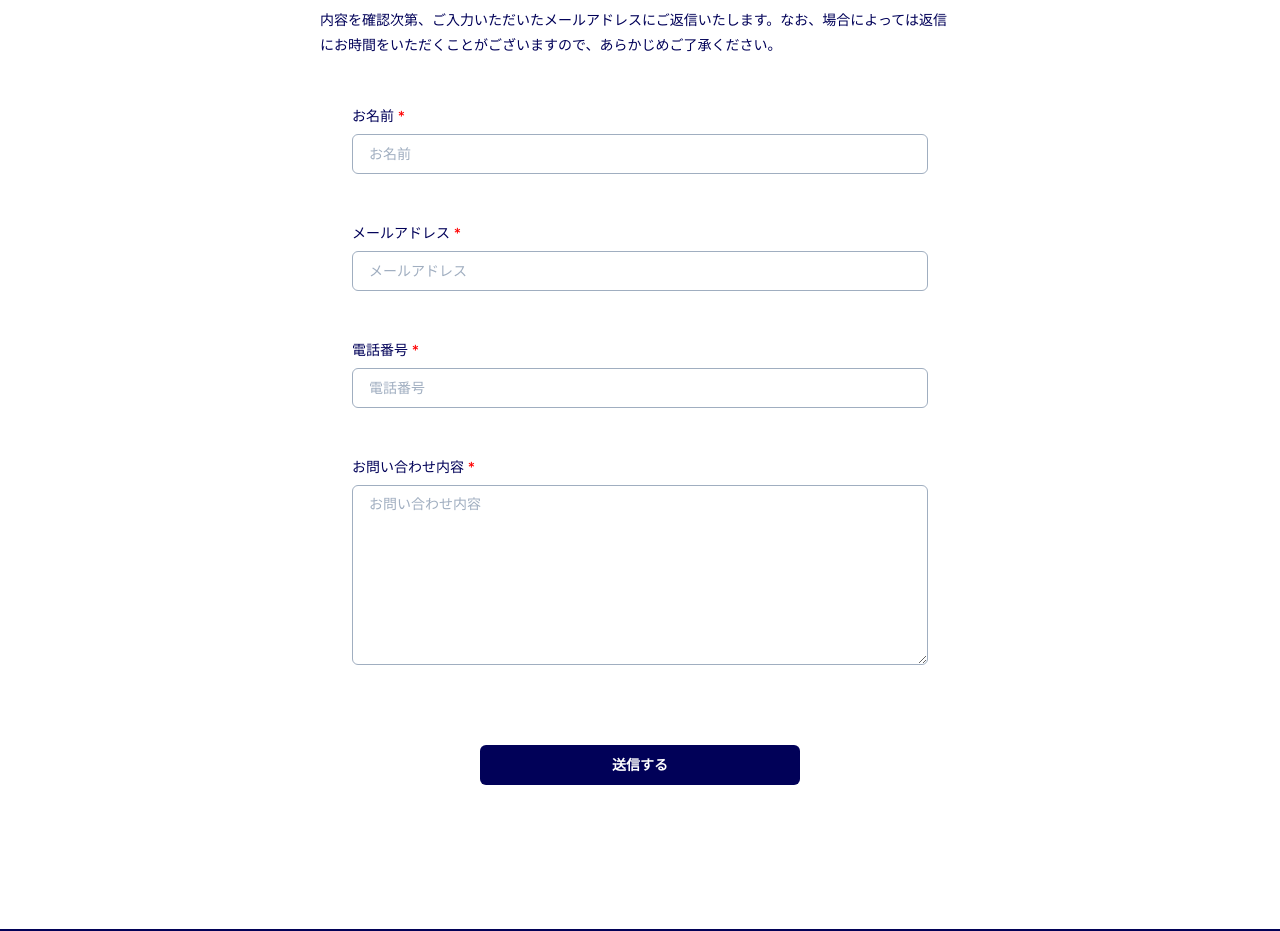
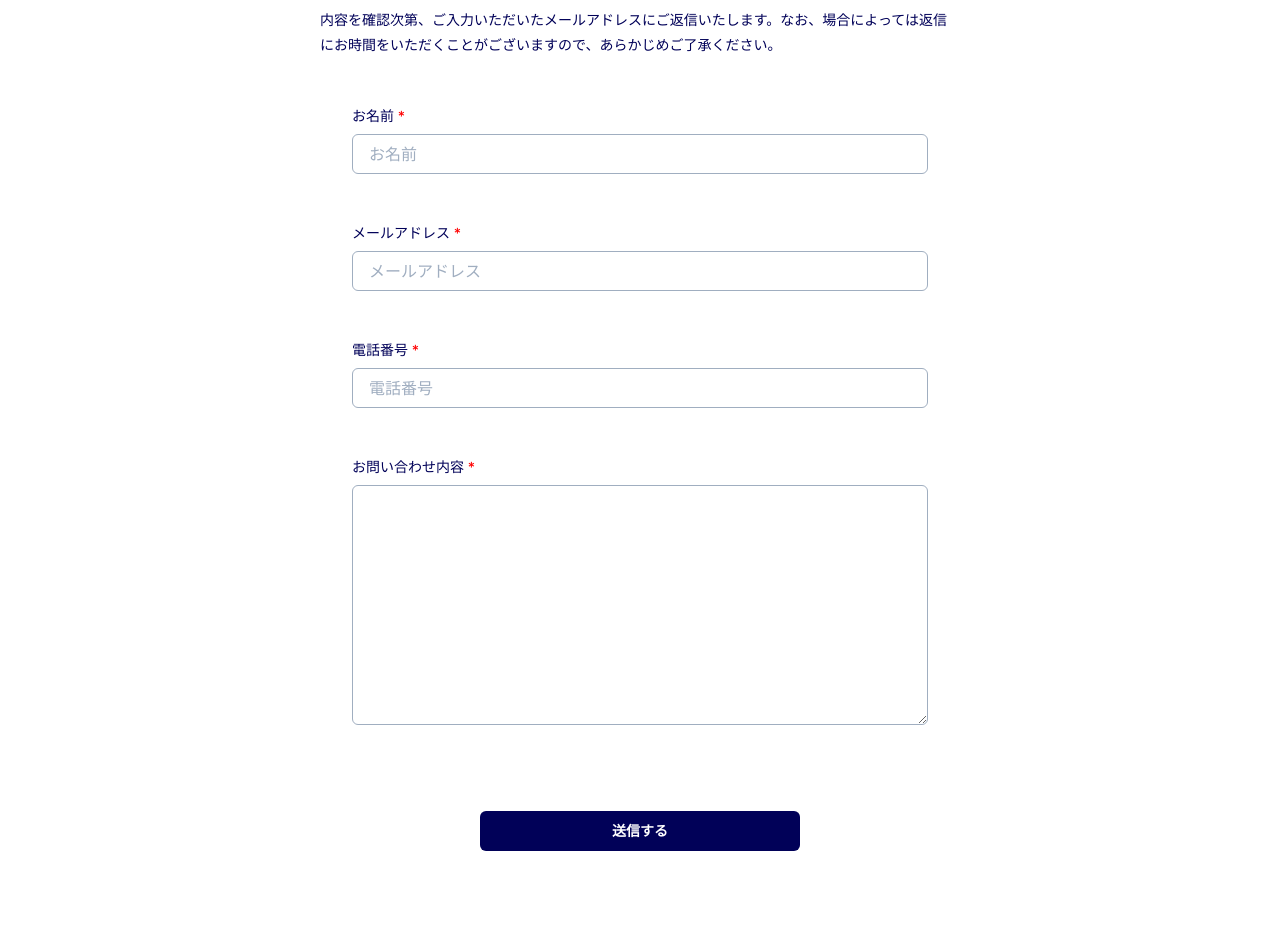
Before and after one commit to yushin-ito/Entyoukai, a React (Vite) app: page /contact in a window 1280 px wide. Shown: the part 984-1915 px from the top of the page. Built offline with nearby package versions, Linux system fonts and the light colour scheme; no server answers.

Commit message:
fix: UIの軽微な修正

```diff
--- a/src/pages/Contact.tsx
+++ b/src/pages/Contact.tsx
@@ -6,8 +6,7 @@ import {
   VStack,
   useToast,
   Text,
-  Input,
-  Textarea
+  Input
 } from "@chakra-ui/react";
 import { Helmet } from "react-helmet-async";
 import { useForm } from "react-hook-form";
@@ -125,7 +124,11 @@ const Contact = () => {
           >
             {/* お名前 */}
             <FormControl isInvalid={!!errors.name}>
-              <FormLabel as="label" fontSize="sm" color="brand.500">
+              <FormLabel
+                as="label"
+                color="brand.500"
+                fontSize={{ base: "xs", md: "sm" }}
+              >
                 お名前 <span style={{ color: "red" }}>*</span>
               </FormLabel>
               <Input
@@ -141,7 +144,11 @@ const Contact = () => {
 
             {/* メールアドレス */}
             <FormControl isInvalid={!!errors.email}>
-              <FormLabel as="label" fontSize="sm" color="brand.500">
+              <FormLabel
+                as="label"
+                color="brand.500"
+                fontSize={{ base: "xs", md: "sm" }}
+              >
                 メールアドレス <span style={{ color: "red" }}>*</span>
               </FormLabel>
               <Input
@@ -164,7 +171,11 @@ const Contact = () => {
 
             {/* 電話番号 */}
             <FormControl isInvalid={!!errors.phone}>
-              <FormLabel as="label" fontSize="sm" color="brand.500">
+              <FormLabel
+                as="label"
+                color="brand.500"
+                fontSize={{ base: "xs", md: "sm" }}
+              >
                 電話番号 <span style={{ color: "red" }}>*</span>
               </FormLabel>
               <Input
@@ -187,14 +198,23 @@ const Contact = () => {
 
             {/* お問い合わせ内容 */}
             <FormControl isInvalid={!!errors.message}>
-              <FormLabel as="label" fontSize="sm" color="brand.500">
+              <FormLabel
+                as="label"
+                color="brand.500"
+                fontSize={{ base: "xs", md: "sm" }}
+              >
                 お問い合わせ内容 <span style={{ color: "red" }}>*</span>
               </FormLabel>
-              <Textarea
-                h={{ base: "160px", md: "180px" }}
-                placeholder="お問い合わせ内容"
+              <Input
+                as="textarea"
+                h={{ base: "180px", md: "240px" }}
+                py="3"
                 {...register("message", {
-                  required: "お問い合わせ内容を入力してください"
+                  required: "お問い合わせ内容を入力してください",
+                  maxLength: {
+                    value: 500,
+                    message: "500文字以内で入力してください"
+                  }
                 })}
               />
               <FormErrorMessage as="span">
@@ -208,7 +228,7 @@ const Contact = () => {
             type="submit"
             w={{ base: "80%", md: "50%" }}
             mt={{ base: "4", md: "8" }}
-            fontSize="sm"
+            fontSize={{ base: "xs", md: "sm" }}
             isLoading={isSubmitting}
           >
             送信する
--- a/src/theme/index.ts
+++ b/src/theme/index.ts
@@ -32,7 +32,6 @@ const theme = extendTheme({
     body: "Inter, Noto Sans JP, sans-serif",
     heading: "Inter, Noto Sans JP, sans-serif"
   },
-
   colors: {
     brand: {
       50: "#e6e6f2",
@@ -106,7 +105,6 @@ const theme = extendTheme({
         outline: {
           field: {
             color: "brand.500",
-            fontSize: { base: "xs", md: "sm" },
             borderWidth: { base: "1.2px", md: "1.5px" },
             borderColor: "gray.400",
             _hover: { borderColor: "gray.400" },
@@ -116,32 +114,8 @@ const theme = extendTheme({
               boxShadow: "none"
             },
             _placeholder: {
-              color: "gray.400",
-              fontSize: { base: "xs", md: "sm" }
+              color: "gray.400"
             }
-          }
-        }
-      },
-      defaultProps: {
-        variant: "outline"
-      }
-    },
-    Textarea: {
-      variants: {
-        outline: {
-          color: "brand.500",
-          fontSize: { base: "xs", md: "sm" },
-          borderWidth: { base: "1.2px", md: "1.5px" },
-          borderColor: "gray.400",
-          _hover: { borderColor: "gray.400" },
-          _focus: {
-            borderColor: "brand.500",
-            borderWidth: { base: "1.8px", md: "2px" },
-            boxShadow: "none"
-          },
-          _placeholder: {
-            color: "gray.400",
-            fontSize: { base: "xs", md: "sm" }
           }
         }
       },
```
